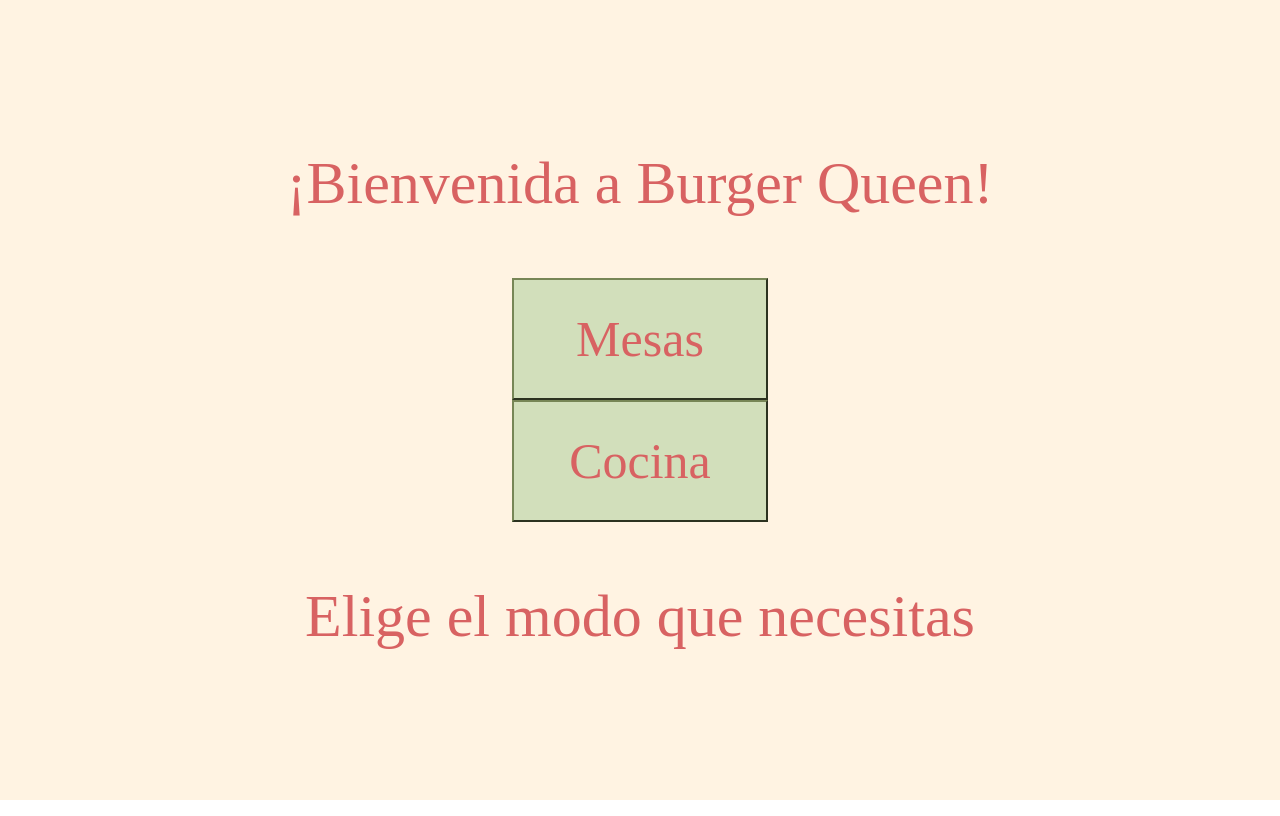
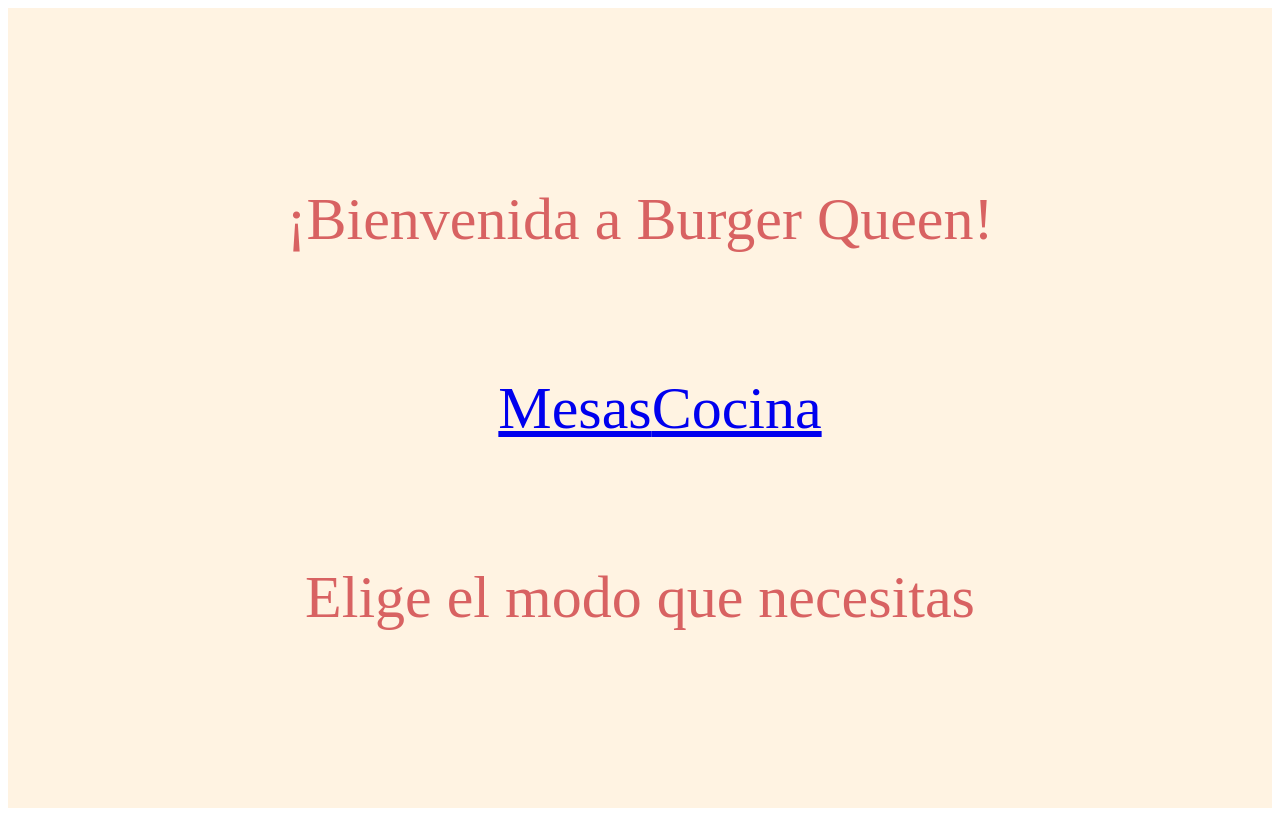
Before and after one commit to amandamheredia/BurgerQueen, a React (Create React App) app: page / in a window 1280 px wide. Built offline with nearby package versions, Linux system fonts and the light colour scheme.

Commit message:
ENRUTAMIENTO FUNCIONANDO

```diff
--- a/src/App.css
+++ b/src/App.css
@@ -35,7 +35,7 @@
   background-color: #d2dfbb;
   border-color: #778656;
   color: #d86262;
-  width: 20%;
+  width: 50%;
   padding: 30px;
 }
 
@@ -45,6 +45,6 @@
   background-color: #d2dfbb;
   border-color: #778656;
   color: #d86262;
-  width: 20%;
+  width: 50%;
   padding: 30px;
 }
--- a/src/App.js
+++ b/src/App.js
@@ -1,56 +1,37 @@
-import './App.css';
-import './mesas.js';
-import { Routes, Route, Link, Outlet } from "react-router-dom";
-import Mesas from './mesas.js';
+import React from "react";
+import { Routes, Route } from "react-router-dom";
+import Home from './Home.jsx';
+// import Mesas from './mesas.jsx';
+// import Cocina from './cocina.jsx';
 
 
-export default function Home() {
+function App () {
   return (
-    <div className="menu-container">
-      <header className="menu-header">
-        <p className='bienvenida'>
-          ¡Bienvenida a Burger Queen!
-        </p>
+    <div className="App">
+<Routes>
+<Route path="/" element={<Home />} />
+<Route path="/mesas" element={<Mesas />} />
+<Route path="/cocina" element={<Cocina/>} />
+</Routes>
+</div>
+  )
+}
 
-         <button className= "mesas-button">Mesas</button>
-         <button className= "cocina-button">Cocina</button>
+export default App;
 
-        {/* <Link to="mesas" className='mesas'>Mesas</Link>
-        <Link to="cocina" className='cocina'>Cocina</Link> */}
-
-        <p className='modo'>Elige el modo que necesitas</p>
-        {/* <Routes>
-        <Route path="/" element={<Layout />}>
-        <Route path="mesas" element={<Mesas />} />
-        </Route>
-      </Routes> */}
-      </header>
+function Mesas() {
+  return (
+    <div>
+      <p>Hola estas son las mesas</p>
     </div>
   );
 }
 
-// function Layout() {
-//   return (
-//     <div>
-//       {/* A "layout route" is a good place to put markup you want to
-//           share across all the pages on your site, like navigation. */}
-//       <nav>
-//         <ul>
-//           <li>
-//             <Link to="mesas">Mesas</Link>
-//           </li>
-//           <li>
-//             <Link to="/cocina">Cocina</Link>
-//           </li>
-//         </ul>
-//       </nav>
+function Cocina () {
+  return (
+    <div>
+        <p>Hola esta es la cocina</p>
+    </div>
 
-//       <hr />
-
-//       {/* An <Outlet> renders whatever child route is currently active,
-//           so you can think about this <Outlet> as a placeholder for
-//           the child routes we defined above. */}
-//       <Outlet />
-//     </div>
-//   );
-// }
+  );
+}
--- /dev/null
+++ b/src/Home.jsx
@@ -0,0 +1,23 @@
+import './App.css';
+import { Link } from "react-router-dom";
+
+
+const Home = () => {
+    return (
+      <div className="menu-container">
+        <header className="menu-header">
+
+          <p className='bienvenida'>¡Bienvenida a Burger Queen!</p>
+
+          <ul>
+          <Link to="/mesas" className='mesas'>Mesas</Link>
+          <Link to="/cocina" className='cocina'>Cocina</Link>
+          </ul>
+
+          <p className='modo'>Elige el modo que necesitas</p>
+        </header>
+      </div>
+    );
+  }
+
+  export default Home;
--- /dev/null
+++ b/src/cocina.jsx
@@ -0,0 +1,12 @@
+// import './App.css';
+
+// const Cocina = () => {
+//   return (
+//     <div>
+//         <p>Hola esta es la cocina</p>
+//     </div>
+
+//   );
+// }
+
+// export default Cocina;
--- a/src/index.css
+++ /dev/null
@@ -1,15 +0,0 @@
-
-
-body {
-  margin: 0;
-  font-family: -apple-system, BlinkMacSystemFont, 'Segoe UI', 'Roboto', 'Oxygen',
-    'Ubuntu', 'Cantarell', 'Fira Sans', 'Droid Sans', 'Helvetica Neue',
-    sans-serif;
-  -webkit-font-smoothing: antialiased;
-  -moz-osx-font-smoothing: grayscale;
-}
-
-code {
-  font-family: source-code-pro, Menlo, Monaco, Consolas, 'Courier New',
-    monospace;
-}
--- a/src/index.js
+++ b/src/index.js
@@ -1,12 +1,14 @@
 import React from 'react'
 import ReactDOM from 'react-dom'
-import './index.css'
-// import Mesas from './mesas';
-import Home from './App'
+import App from './App'
+// import Home from './Home'
+import { BrowserRouter } from 'react-router-dom';
 
 ReactDOM.render(
   <React.StrictMode>
-    <Home />
+    <BrowserRouter>
+    <App />
+    </BrowserRouter>
   </React.StrictMode>,
   document.getElementById('root')
 );
--- a/src/mesas.js
+++ /dev/null
@@ -1,14 +0,0 @@
-export default function Mesas() {
-    return (
-      <div className="mesas-container">
-        <header className="mesas-header">
-          <p>
-            Mesas
-          </p>
-
-          <p>Menú desayuno</p>
-          <p>Menú almuerzo y cena</p>
-        </header>
-      </div>
-    );
-  }
--- /dev/null
+++ b/src/mesas.jsx
@@ -0,0 +1,11 @@
+// import './App.css';
+
+// const Mesas = () => {
+//     return (
+//       <div>
+//         <p>Hola estas son las mesas</p>
+//       </div>
+//     );
+// }
+
+// export default Mesas;
```
Also changed, not shown: src/Layout.jsx (added, +27 -0 lines), src/cocina.js (deleted, +0 -12 lines).
